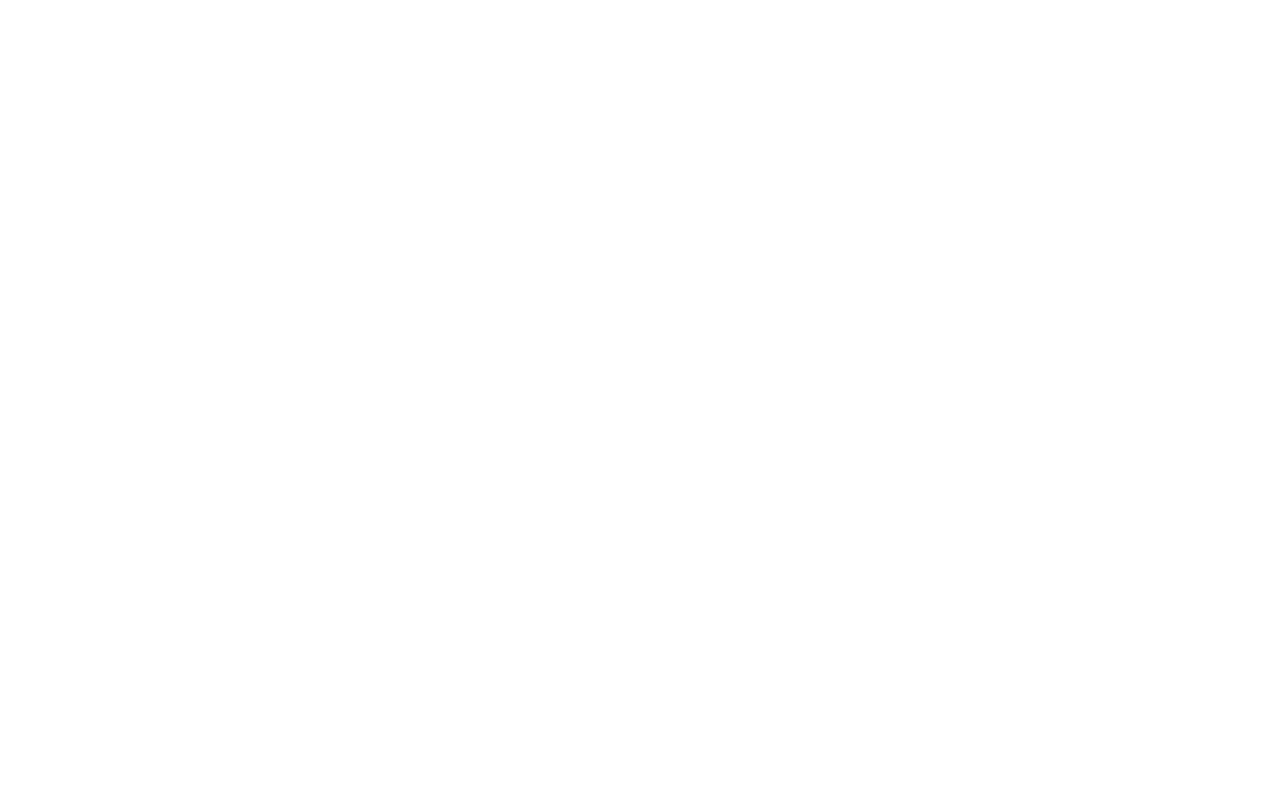
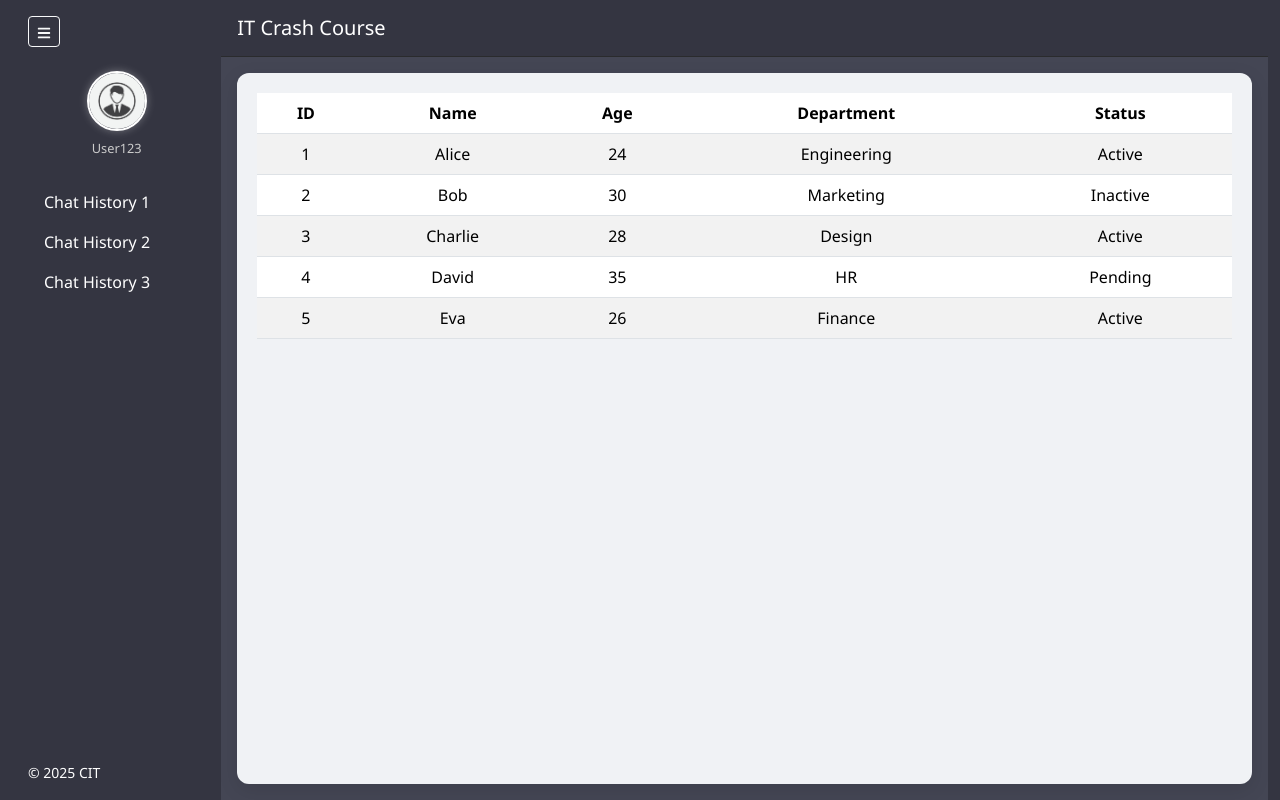
Before and after one commit to Saddam-Hossen/TrainingAppFronted, a React (Create React App) app: page /TestPage in a window 1280 px wide. Before the commit this address had no page. Built offline with nearby package versions, Linux system fonts and the light colour scheme; sample sign-in values are in the browser's storage.

Commit message:
Time zone

```diff
--- /dev/null
+++ b/src/assets/App.css
@@ -0,0 +1,38 @@
+body {
+    background-color: #343541;
+    color: white;
+    margin: 0;
+    font-family: 'Segoe UI', Tahoma, Geneva, Verdana, sans-serif;
+  }
+
+  .sidebar {
+    background-color: #202123;
+  }
+
+  .chat-header {
+    background-color: #343541;
+    color: white;
+    border-bottom: 1px solid #2a2b2d;
+  }
+
+  .chat-body {
+    background-color: #444654;
+    color: white;
+  }
+
+  .chat-input {
+    background-color: #40414f;
+    border-top: 1px solid #2a2b2d;
+  }
+
+  .bg-secondary {
+    background-color: #3e3f4b !important;
+  }
+
+  .sidebar .text-center img {
+    box-shadow: 0 0 8px rgba(255, 255, 255, 0.3);
+  }
+  table tbody tr:hover {
+    background-color: #eaf4ff; /* light blue on hover */
+    transition: background-color 0.2s ease;
+  }
--- a/src/layouts/Navbar.js
+++ b/src/layouts/Navbar.js
@@ -42,7 +42,7 @@
             </li>
 
             <li className="nav-item dropdown hover-dropdown">
-                 <a className="nav-link" href="#">Information</a>
+                 <a className="nav-link" href="/TestPage">Information</a>
             </li>
 
 
--- a/src/pages/Login.js
+++ b/src/pages/Login.js
@@ -36,6 +36,7 @@
         }
         else{
           navigate("/QuizSingleNotice");
+         // navigate("/TestPage");
         }
 
       } else {
--- a/src/pages/QuizClasses.js
+++ b/src/pages/QuizClasses.js
@@ -73,7 +73,7 @@
     // Format date for the modal in Asia/Dhaka timezone
     const formatDatetime = (datetime) => {
         const options = {
-            timeZone: 'Asia/Dhaka',
+
             year: 'numeric',
             month: '2-digit',
             day: '2-digit',
--- /dev/null
+++ b/src/pages/TestPage.js
@@ -0,0 +1,135 @@
+import React, { useState } from 'react';
+import { Container, Row, Col, Form, Button, Card, ListGroup, Image, Table } from 'react-bootstrap';
+import { FaBars } from 'react-icons/fa';
+import 'bootstrap/dist/css/bootstrap.min.css';
+import '../assets/App.css';
+
+const ChatPage = () => {
+  const [messages, setMessages] = useState([
+    { id: 1, sender: 'user', text: 'Hello, ChatGPT!' },
+    { id: 2, sender: 'chatgpt', text: 'Hi! How can I help you today?' }
+  ]);
+  const [inputText, setInputText] = useState('');
+  const [sidebarOpen, setSidebarOpen] = useState(true);
+
+  const handleSend = () => {
+    if (inputText.trim() === '') return;
+    setMessages([...messages, { id: Date.now(), sender: 'user', text: inputText }]);
+    setInputText('');
+  };
+
+  const avatarUrl = '/sn.jpg'; // <-- your actual JPG path in the public folder
+  const userId = 'User123';
+
+  const tableData = [
+    { id: 1, name: 'Alice', age: 24, department: 'Engineering', status: 'Active' },
+    { id: 2, name: 'Bob', age: 30, department: 'Marketing', status: 'Inactive' },
+    { id: 3, name: 'Charlie', age: 28, department: 'Design', status: 'Active' },
+    { id: 4, name: 'David', age: 35, department: 'HR', status: 'Pending' },
+    { id: 5, name: 'Eva', age: 26, department: 'Finance', status: 'Active' }
+  ];
+
+  return (
+    <Container fluid className="vh-100 overflow-hidden">
+      <Row className="h-100 g-0">
+        {/* Sidebar */}
+        {sidebarOpen ? (
+          <Col md={2} className="text-white p-3 d-flex flex-column sidebar" style={{ backgroundColor: '#343541' }}>
+            <div className="d-flex justify-content-between align-items-center mb-4">
+              <Button variant="outline-light" size="sm" onClick={() => setSidebarOpen(false)}>
+                <FaBars />
+              </Button>
+            </div>
+
+            {/* Avatar & ID */}
+            <div className="text-center mb-4">
+              <Image
+                src={avatarUrl}
+                roundedCircle
+                alt="Avatar"
+                style={{
+                  width: '60px',
+                  height: '60px',
+                  objectFit: 'cover',
+                  border: '2px solid white'
+                }}
+                className="mb-2"
+              />
+              <div style={{ fontSize: '0.8rem', color: '#ccc' }}>{userId}</div>
+            </div>
+
+            <ListGroup variant="flush" className="flex-grow-1 overflow-auto">
+              <ListGroup.Item className="bg-transparent text-white border-0">Chat History 1</ListGroup.Item>
+              <ListGroup.Item className="bg-transparent text-white border-0">Chat History 2</ListGroup.Item>
+              <ListGroup.Item className="bg-transparent text-white border-0">Chat History 3</ListGroup.Item>
+            </ListGroup>
+
+            <div className="mt-4">
+              <small>&copy; 2025 CIT</small>
+            </div>
+          </Col>
+        ) : (
+          <div
+            className="text-white p-2 d-flex flex-column align-items-center"
+            style={{ width: '50px', backgroundColor: '#343541' }}
+          >
+            <Button variant="outline-light" size="sm" onClick={() => setSidebarOpen(true)}>
+              <FaBars />
+            </Button>
+          </div>
+        )}
+
+        {/* Chat Area */}
+        <Col className="d-flex flex-column h-100 p-0" xs={sidebarOpen ? 10 : 12}>
+          {/* Header */}
+          <Row className="p-3 chat-header align-items-center g-0" style={{ backgroundColor: '#343541' }}>
+            <Col>
+              <h5 className="text-white mb-0">IT Crash Course</h5>
+            </Col>
+          </Row>
+
+          {/* Table Area */}
+          <Row className="flex-grow-1 overflow-auto p-3 chat-body g-0">
+            <Col>
+              <div
+                style={{
+                  backgroundColor: '#f0f2f5', // Lighter shade similar to body color
+                  borderRadius: '12px',
+                  padding: '20px',
+                  boxShadow: '0 6px 20px rgba(0, 0, 0, 0.1)',
+                  height: '100%',
+                  overflowY: 'auto'
+                }}
+              >
+                <Table striped hover responsive style={{ marginBottom: 0, backgroundColor: '#f0f2f5' }}>
+                  <thead style={{ backgroundColor: '#dbe2e8' }}>
+                    <tr>
+                      <th>ID</th>
+                      <th>Name</th>
+                      <th>Age</th>
+                      <th>Department</th>
+                      <th>Status</th>
+                    </tr>
+                  </thead>
+                  <tbody>
+                    {tableData.map((row) => (
+                      <tr key={row.id}>
+                        <td>{row.id}</td>
+                        <td>{row.name}</td>
+                        <td>{row.age}</td>
+                        <td>{row.department}</td>
+                        <td>{row.status}</td>
+                      </tr>
+                    ))}
+                  </tbody>
+                </Table>
+              </div>
+            </Col>
+          </Row>
+        </Col>
+      </Row>
+    </Container>
+  );
+};
+
+export default ChatPage;
--- a/src/routes/AppRoutes.js
+++ b/src/routes/AppRoutes.js
@@ -31,6 +31,7 @@
 import QuizSinglelink from "../pages/QuizSinglelink";
 import QuizSingleAttendance from "../pages/QuizSingleAttendance";
 import QuizSingleFeedback from "../pages/QuizSingleFeedback";
+import TestPage from "../pages/TestPage";
 function App() {
   return (
 
@@ -69,6 +70,7 @@
         <Route path="/QuizSinglelink" element={<ProtectedRoute><QuizSinglelink /></ProtectedRoute>} />
         <Route path="/QuizSingleAttendance" element={<ProtectedRoute><QuizSingleAttendance /></ProtectedRoute>} />
         <Route path="/QuizSingleFeedback" element={<ProtectedRoute><QuizSingleFeedback /></ProtectedRoute>} />
+        <Route path="/TestPage" element={<ProtectedRoute><TestPage /></ProtectedRoute>} />
       </Routes>
       </RoleProvider>
     </Router>
```
Also changed, not shown: public/sn.jpg (added), src/assets/snvn.jpg (added).
